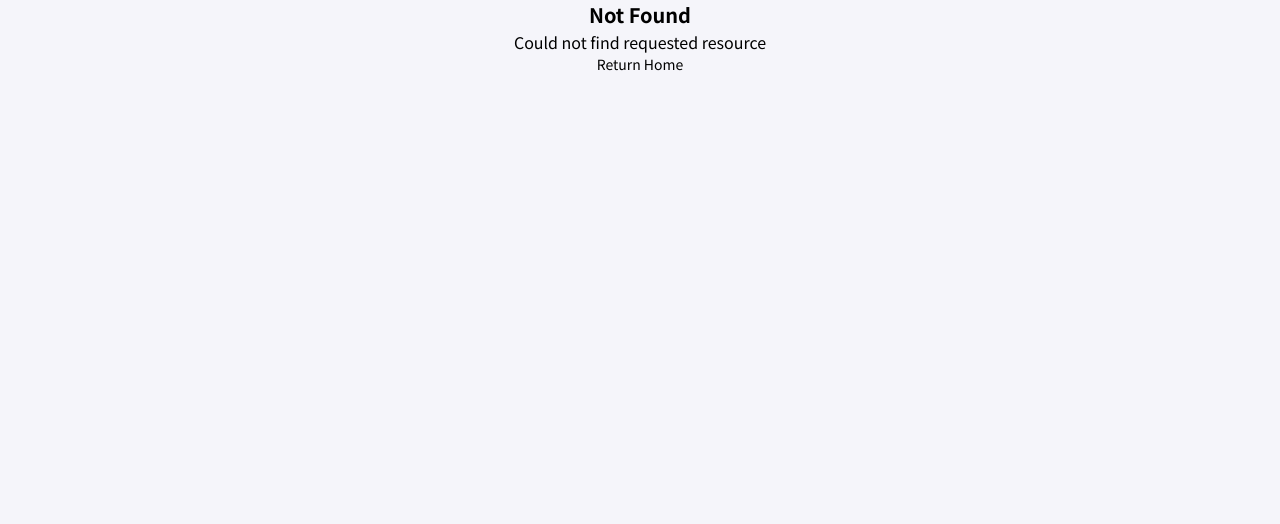
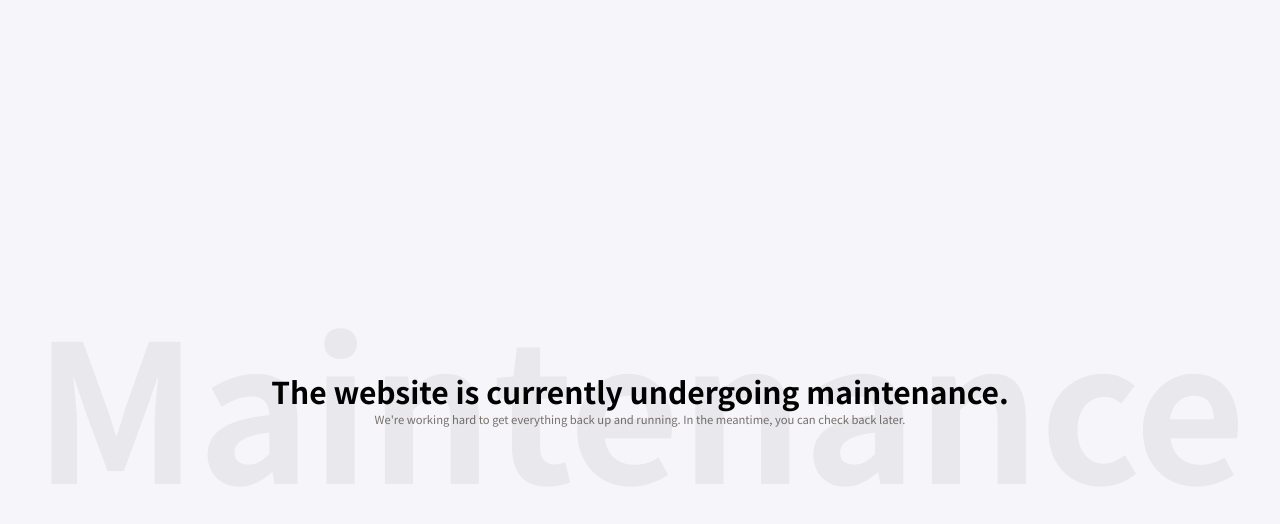
Before and after one commit to vansu99/template-ecom, a Next.js app: page /maintenance in a window 1280 px wide. Before the commit this address had no page. Shown: the top 524 px of the page. Built offline with nearby package versions, Linux system fonts and the light colour scheme.

Commit message:
chore: config eslint and maintenance page

```diff
--- a/next.config.mjs
+++ b/next.config.mjs
@@ -51,6 +51,9 @@ const nextConfig = {
     ];
   },
   poweredByHeader: false,
+  experimental: {
+    optimizePackageImports: ['lucide-react'],
+  },
   images: {
     minimumCacheTTL: process.env.NODE_ENV === 'production' ? 60 : 0,
     formats: ['image/webp'],
--- a/package.json
+++ b/package.json
@@ -17,6 +17,7 @@
     "@radix-ui/react-label": "^2.1.0",
     "@radix-ui/react-select": "^2.1.2",
     "@radix-ui/react-slot": "^1.1.0",
+    "@tanstack/react-query": "^5.59.16",
     "class-variance-authority": "^0.7.0",
     "clsx": "^2.1.1",
     "lodash-es": "^4.17.21",
@@ -34,6 +35,7 @@
   },
   "devDependencies": {
     "@next/bundle-analyzer": "^15.0.1",
+    "@tanstack/react-query-devtools": "^5.59.16",
     "@types/lodash-es": "^4.17.12",
     "@types/node": "^20",
     "@types/react": "^18",
--- a/src/app/layout.tsx
+++ b/src/app/layout.tsx
@@ -1,7 +1,9 @@
 import '../styles/globals.css';
+
 import type { Metadata } from 'next';
 import { Noto_Sans_JP, Roboto } from 'next/font/google';
 import NextTopLoader from 'nextjs-toploader';
+import QueryClientProviders from '@/common/providers/QueryClientProvider';
 
 const notoSansJP = Noto_Sans_JP({
   variable: '--noto-sans',
@@ -34,7 +36,7 @@ export default function RootLayout({
     <html lang="en">
       <body className={`${notoSansJP.variable} ${roboto.variable} antialiased`}>
         <NextTopLoader />
-        {children}
+        <QueryClientProviders>{children}</QueryClientProviders>
       </body>
     </html>
   );
--- /dev/null
+++ b/src/app/maintenance/page.tsx
@@ -0,0 +1,22 @@
+import { type Metadata } from 'next';
+
+export const metadata: Metadata = {
+  title: 'Maintenance',
+  description: 'We&apos;re currently undergoing maintenance. Please check back later.',
+};
+
+export default function Maintenance() {
+  return (
+    <main className="container flex min-h-screen w-screen flex-col items-center justify-center space-y-2">
+      <p className="fixed text-[15vw] font-bold opacity-5">Maintenance</p>
+
+      <h1 className="text-center text-3xl font-bold sm:text-5xl">
+        The website is currently undergoing maintenance.
+      </h1>
+      <p className="text-center text-base text-muted-foreground sm:text-lg">
+        We&apos;re working hard to get everything back up and running. In the meantime,
+        you can check back later.
+      </p>
+    </main>
+  );
+}
--- a/src/common/constants/routes.ts
+++ b/src/common/constants/routes.ts
@@ -2,6 +2,19 @@ const WEB_ROUTES = {
   HOME: '/',
   NOTFOUND: '/404',
   LOGIN: '/login',
+  MAINTENANCE: '/maintenance',
+  PROFILE: {
+    SETTINGS: '/profile/settings',
+  },
 };
 
-export { WEB_ROUTES };
+const publicRoutes: string[] = [
+  WEB_ROUTES.HOME,
+  WEB_ROUTES.LOGIN,
+  WEB_ROUTES.NOTFOUND,
+  WEB_ROUTES.MAINTENANCE,
+];
+
+const protectedRoutes: string[] = [WEB_ROUTES.PROFILE.SETTINGS];
+
+export { WEB_ROUTES, publicRoutes, protectedRoutes };
--- /dev/null
+++ b/src/common/providers/QueryClientProvider.tsx
@@ -0,0 +1,21 @@
+'use client';
+
+import { useState } from 'react';
+import { QueryClient, QueryClientProvider } from '@tanstack/react-query';
+
+const QueryClientProviders = ({ children }: { children: React.ReactNode }) => {
+  const [queryClient] = useState(
+    () =>
+      new QueryClient({
+        defaultOptions: {
+          queries: {
+            staleTime: 60 * 1000,
+          },
+        },
+      }),
+  );
+
+  return <QueryClientProvider client={queryClient}>{children}</QueryClientProvider>;
+};
+
+export default QueryClientProviders;
```
Also changed, not shown: src/common/constants/config.ts (added, +21 -0 lines), src/middleware.ts (added, +39 -0 lines), .eslintrc.json, 2 other files (tests, documents, lock files or other folders).
